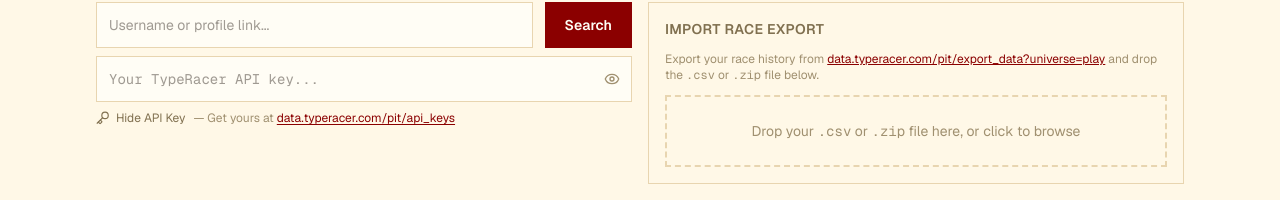
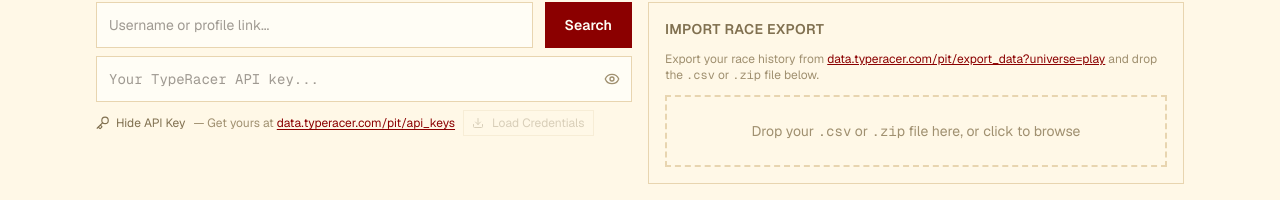
Before and after one commit to SirMasterMind1379/typeracer-stats, a Next.js app: page / in a window 1280 px wide. Both pictures are taken after a click on the button "Enter API Key (optional)". Shown: the part 94-294 px from the top of the page. Built offline with nearby package versions, Linux system fonts and the light colour scheme.

Commit message:
Show heatmap for CSV imports; cookie save/load for API creds
- Heatmap now appears for both API and CSV import data (not just API)
- Save/load TypeRacer credentials via browser cookie with warning notice
- Add 'user script / browser extension' to Future Considerations in README

```diff
--- a/app/components/SearchForm.tsx
+++ b/app/components/SearchForm.tsx
@@ -1,5 +1,18 @@
-import { useState } from "react";
-import { Key, Eye, EyeOff } from "lucide-react";
+import { useState, useEffect } from "react";
+import { Key, Eye, EyeOff, Save, Download } from "lucide-react";
+
+function setCookie(name: string, value: string, days = 365) {
+  if (typeof document === "undefined") return;
+  const d = new Date();
+  d.setTime(d.getTime() + days * 24 * 60 * 60 * 1000);
+  document.cookie = `${name}=${encodeURIComponent(value)}; expires=${d.toUTCString()}; path=/; SameSite=Lax`;
+}
+
+function getCookie(name: string): string {
+  if (typeof document === "undefined") return "";
+  const match = document.cookie.match(new RegExp(`(?:^|; )${name}=([^;]*)`));
+  return match ? decodeURIComponent(match[1]) : "";
+}
 
 export default function SearchForm({
   value,
@@ -20,11 +33,45 @@
 }) {
   const [showKey, setShowKey] = useState(false);
   const [showField, setShowField] = useState(false);
+  const [saveMsg, setSaveMsg] = useState("");
+
+  useEffect(() => {
+    if (!value && !apiKey) {
+      const savedUser = getCookie("tr_username");
+      const savedKey = getCookie("tr_api_key");
+      if (savedUser) onChange(savedUser);
+      if (savedKey) onApiKeyChange(savedKey);
+    }
+  }, []);
 
   const handleSubmit = (e: React.FormEvent) => {
     e.preventDefault();
     onSubmit();
   };
+
+  const handleSave = () => {
+    if (value.trim() && apiKey.trim()) {
+      setCookie("tr_username", value.trim());
+      setCookie("tr_api_key", apiKey.trim());
+      setSaveMsg("Credentials saved to browser cookie");
+      setTimeout(() => setSaveMsg(""), 3000);
+    }
+  };
+
+  const handleLoad = () => {
+    const savedUser = getCookie("tr_username");
+    const savedKey = getCookie("tr_api_key");
+    if (savedUser) onChange(savedUser);
+    if (savedKey) onApiKeyChange(savedKey);
+    if (savedUser || savedKey) {
+      setSaveMsg("Loaded saved credentials from cookie");
+      setTimeout(() => setSaveMsg(""), 3000);
+    }
+  };
+
+  const hasCookieCreds = !!(getCookie("tr_username") || getCookie("tr_api_key"));
+  const canSave = value.trim() && apiKey.trim();
+  const canLoad = !canSave && hasCookieCreds;
 
   return (
     <form onSubmit={handleSubmit} className="max-w-xl mx-auto w-full flex flex-col gap-2">
@@ -89,7 +136,30 @@
             data.typeracer.com/pit/api_keys
           </a>
         </span>
+        {showField && (
+          <>
+            <button
+              type="button"
+              onClick={canSave ? handleSave : handleLoad}
+              className={`flex items-center gap-1 text-xs px-2 py-1 border ${
+                canSave
+                  ? "border-red-900 text-red-900 dark:text-red-400 dark:border-red-400 hover:bg-red-50 dark:hover:bg-red-950"
+                  : "border-beige-300 dark:border-zinc-600 text-beige-700 dark:text-zinc-400 hover:bg-beige-200 dark:hover:bg-zinc-800"
+              } ${!canSave && !canLoad ? "opacity-30 pointer-events-none" : ""}`}
+              disabled={!canSave && !canLoad}
+            >
+              {canSave ? <Save size={12} /> : <Download size={12} />}
+              <span className="ml-1">{canSave ? "Save" : "Load"} Credentials</span>
+            </button>
+          </>
+        )}
       </div>
+
+      {saveMsg && (
+        <p className="text-xs text-beige-700 dark:text-zinc-400 bg-beige-100 dark:bg-zinc-800 border border-beige-300 dark:border-zinc-700 px-3 py-2">
+          {saveMsg}
+        </p>
+      )}
     </form>
   );
 }
--- a/app/page.tsx
+++ b/app/page.tsx
@@ -515,7 +515,7 @@
                   </p>
                 </div>
 
-                {useDateLabels && dataSource === "api" && (
+                {useDateLabels && (
                   <div id="heatmap-export" className="bg-beige-50 dark:bg-zinc-900 border border-beige-300 dark:border-zinc-700 p-4">
                     <div className="flex items-center justify-between mb-3">
                       <h3 className="text-sm font-semibold text-beige-700 dark:text-zinc-400 uppercase tracking-wide">
```
Also changed, not shown: 1 other file (tests, documents, lock files or other folders).
